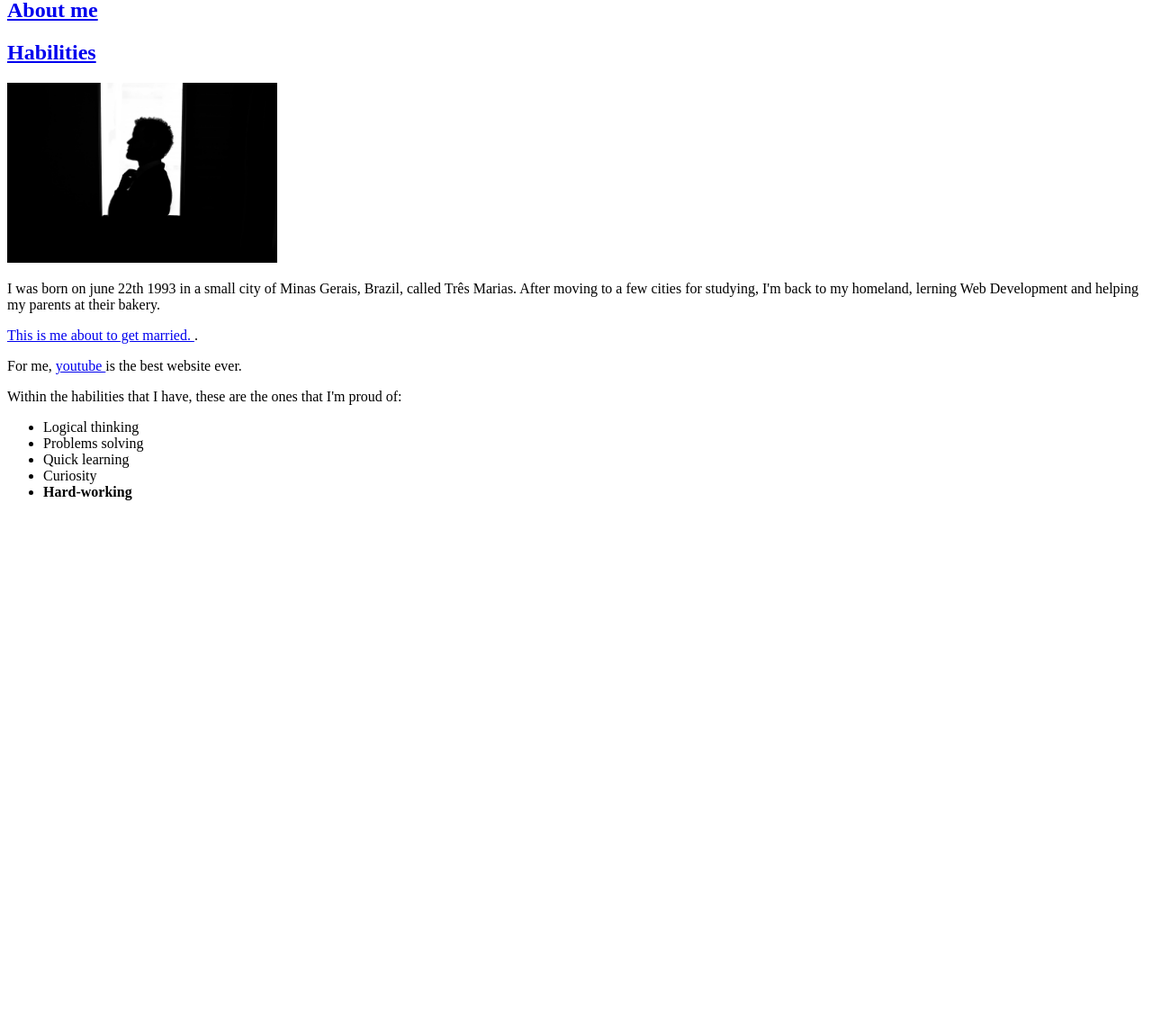
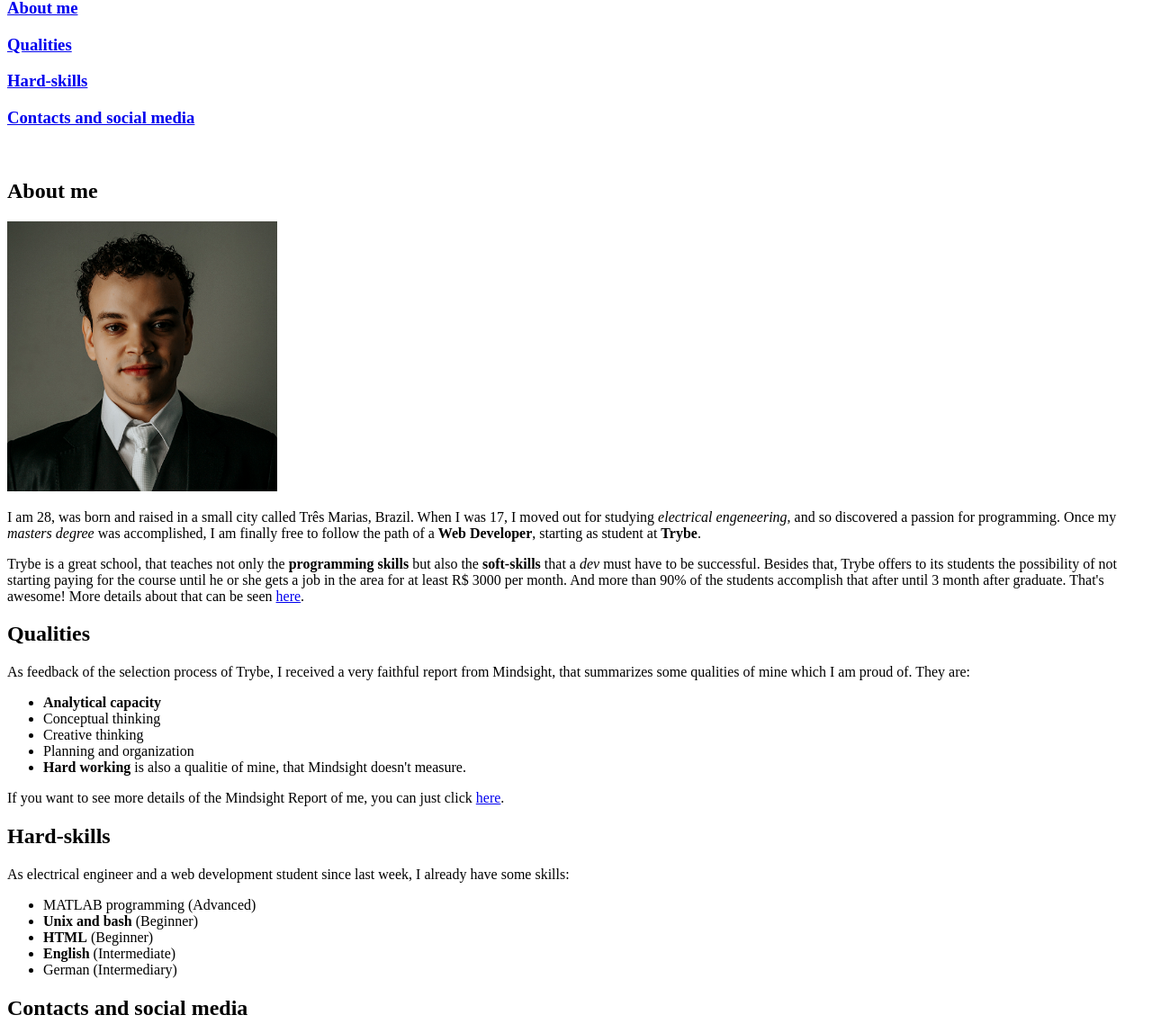
Before and after one commit to mpchristian/mpchristian.github.io, a plain HTML site: page index.html in a window 1280 px wide. Shown: the part 82-1230 px from the top of the page at 90% size. Before the commit the page ends 800 px from the top, so only its background shows below. Drawn offline with Linux system fonts and the light colour scheme.

Commit message:
Add new sections, change photo and description

```diff
--- a/index.html
+++ b/index.html
@@ -7,69 +7,145 @@
 </head>
 
 <body>
-    <h1>Christian Mendes Pereira</h1>
+    <h1 id="top">Christian Mendes Pereira</h1>
 
-    <a href="#about-me">
-        <h2>
-            About me
-        </h2>
-    </a>
-    <a href="#habilities">
-        <h2>
-            <h2>Habilities</h2>
-        </h2>
-    </a>
-
-    <img src="profile.jpg" alt="Christian Mendes Pereira prestes a se casar" width="300px" id="christian_foto">
-
-    <p id="about-me">
-        I was born on june 22th 1993 in a small city of Minas Gerais, Brazil, called Três Marias. After moving to a few
-        cities for studying, I'm back to my homeland, lerning Web Development and helping my parents at their bakery.
+    <p>
+        <a href="#about-me">
+            <h3>About me</h2>
+        </a>
     </p>
 
     <p>
-        <a href="#christian_foto">
-            This is me about to get married.
-        </a>.
+        <a href="#qualities">
+            <h3>Qualities</h2>
+        </a>
     </p>
 
     <p>
-        For me, <a href="https://www.youtube.com" target="_blank">
-            youtube
-        </a> is the best website ever.
+        <a href="#hard-skills">
+            <h3>Hard-skills</h2>
+        </a>
     </p>
 
-    <p id="habilities">
-        Within the habilities that I have, these are the ones that I'm proud of:
+    <p>
+        <a href="#contacts">
+            <h3>Contacts and social media</h2>
+        </a>
+    </p>
+
+    <br>
+
+    <p id="about-me">
+        <h2>About me</h2>
+    </p>
+
+    <img src="profile2.jpg" alt="Christian Mendes Pereira prestes a se casar" width="300px" id="christian_foto">
+
+    <p>
+        I am 28, was born and raised in a small city called Três Marias, Brazil. When I was 17, I moved out for studying
+        <em>electrical engeneering</em>,
+        and so discovered a passion for programming. Once my
+        <em>masters degree</em>
+        was accomplished, I am finally free to follow the path of a
+        <strong>Web Developer</strong>, starting as student at <strong>Trybe</strong>.
+    </p>
+
+    <p>
+        Trybe is a great school, that teaches not only the <strong>programming skills</strong> but also the
+        <strong>soft-skills</strong>
+        that a <em>dev</em> must have to be successful. Besides that, Trybe offers to its students the possibility of
+        not starting paying for the course until he or she gets a job in the area for at least R$ 3000 per month. And
+        more than 90% of the students accomplish that after until 3 month after graduate. That's awesome! More details
+        about that can be seen
+        <a href="https://www.betrybe.com/">here</a>.
+    </p>
+
+    <p>
+        <h2>Qualities</h2>
+    </p>
+
+    <p id="qualities">
+        As feedback of the selection process of Trybe, I received a very faithful report from Mindsight, that summarizes
+        some qualities of mine which I am proud of. They are:
     </p>
 
     <ul>
         <li>
-            Logical thinking
+            <strong>Analytical capacity</strong>
         </li>
         <li>
-            Problems solving
+            Conceptual thinking
         </li>
         <li>
-            Quick learning
+            Creative thinking
         </li>
         <li>
-            Curiosity
+            Planning and organization
         </li>
         <li>
             <strong>
-                Hard-working
+                Hard working
             </strong>
+            is also a qualitie of mine, that Mindsight doesn't measure.
         </li>
     </ul>
 
+    If you want to see more details of the Mindsight Report of me, you can just click
+    <a href="https://app.mindsight.com.br/en/devolutiva/cfb54ab8-623d-455c-ae0a-85c480607cad/resultado/" target="_blank">here</a>.
 
+    <p id="hard-skills">
+        <h2>Hard-skills</h2>
+    </p>
 
+    As electrical engineer and a web development student since last week, I already have some skills:
 
+    <ul>
+        <li>
+            MATLAB programming (Advanced)
+        </li>
+        <li>
+            <strong>Unix and bash</strong> (Beginner)
+        </li>
+        <li>
+            <strong>HTML</strong> (Beginner)
+        </li>
+        <li>
+            <strong>English</strong> (Intermediate)
+        </li>
+        <li>
+            German (Intermediary)
+        </li>
+    </ul>
 
+    <p id="contacts">
+        <h2>Contacts and social media</h2>
+    </p>
 
+    <p>
+        <a href="https://github.com/mpchristian" target="_blank">
+            <img src="https://marcas-logos.net/wp-content/uploads/2020/03/GITHUB-LOGO-600x338.png" alt="Github"
+                width="100px">
+        </a>
 
+        <a href="https://www.linkedin.com/in/christian-m-pereira" target="_blank">
+            <img src="https://image.flaticon.com/icons/png/512/49/49656.png" width="50px">
+        </a>
+    </p>
 
+    <p>
+        Email: <a href="mailto:christianp3m@gmail.com">christianp3m@gmail.com</a>.
+        <br>
+        Phone number: +55 38 99253-2066 <img src="https://www.pinclipart.com/picdir/big/194-1947602_whatsapp-logo-transparent-png-whatsapp-logo-vector-black.png" alt="Whatsapp" width="15px">
+    </p>
+
+    <br>
+    <br>
+    <br>
+
+    <p>
+        Back to the top
+        <a href="#top">here</a>.
+    </p>
 
 </body>
 
```
Also changed, not shown: profile.jpg (deleted), profile2.jpg (added).
